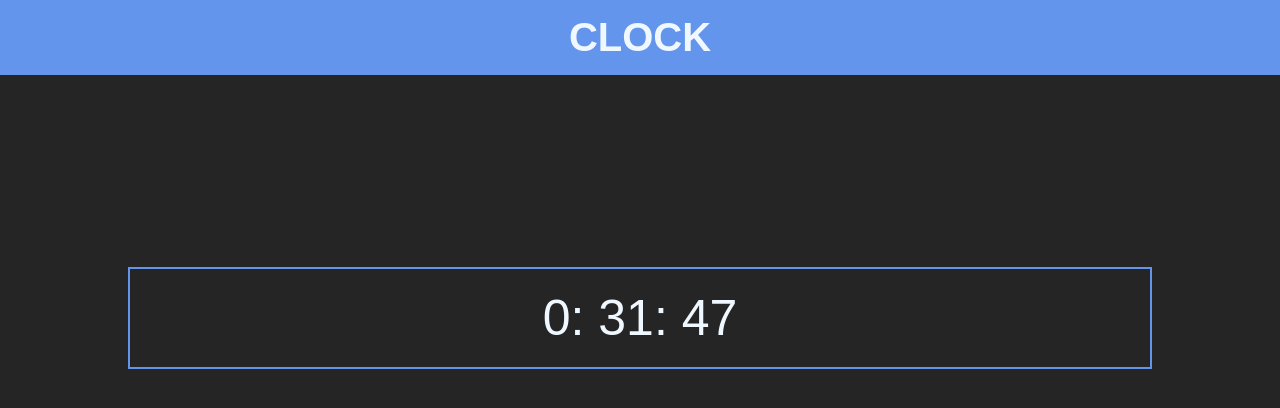
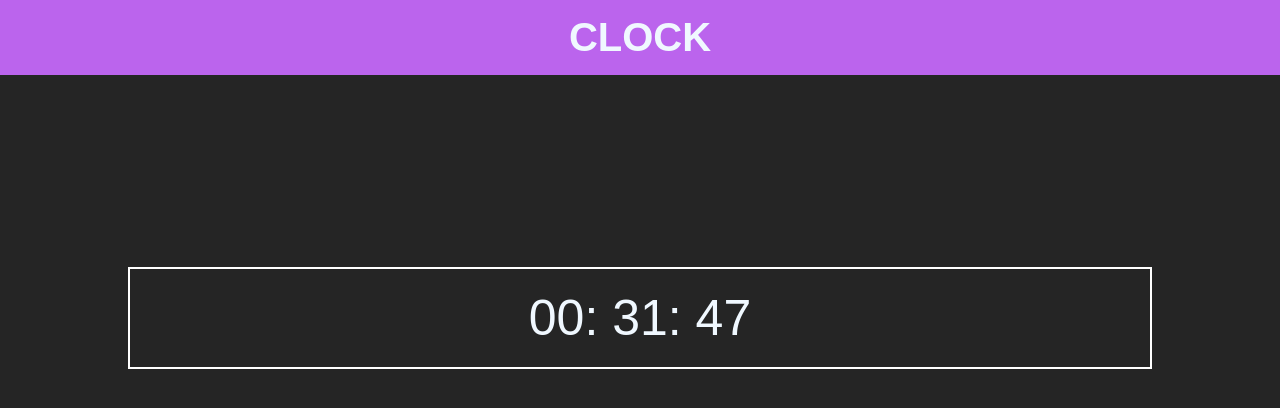
Before and after one commit to mattmartinez21/clock, a plain HTML site: page index.html in a window 1280 px wide. Drawn offline with Linux system fonts and the light colour scheme.

```diff
--- a/app.js
+++ b/app.js
@@ -8,6 +8,16 @@ function time() {
   const minutes_div = document.querySelector("#minute");
   const seconds_div = document.querySelector("#second");
 
+  if (hours < 10) {
+    hours = `0${hours}`;
+  }
+  if (minutes < 10) {
+    minutes = `0${minutes}`;
+  }
+  if (seconds < 10) {
+    seconds = `0${seconds}`;
+  }
+
   hours_div.innerHTML = `${hours}:`;
   minutes_div.innerHTML = `${minutes}:`;
   seconds_div.innerHTML = seconds;
--- a/style.css
+++ b/style.css
@@ -12,7 +12,7 @@ body {
 }
 
 h1 {
-    background: cornflowerblue;
+    background: rgb(187, 100, 237);
     padding: 15px;
     font-size: 40px;
     text-transform: uppercase;
@@ -21,7 +21,7 @@ h1 {
 .clock {
     font-size: 50px;
     margin: 15% auto;
-    border: 2px solid cornflowerblue;
+    border: 2px solid white;
     padding: 20px;
     width: 80%;
 
```
